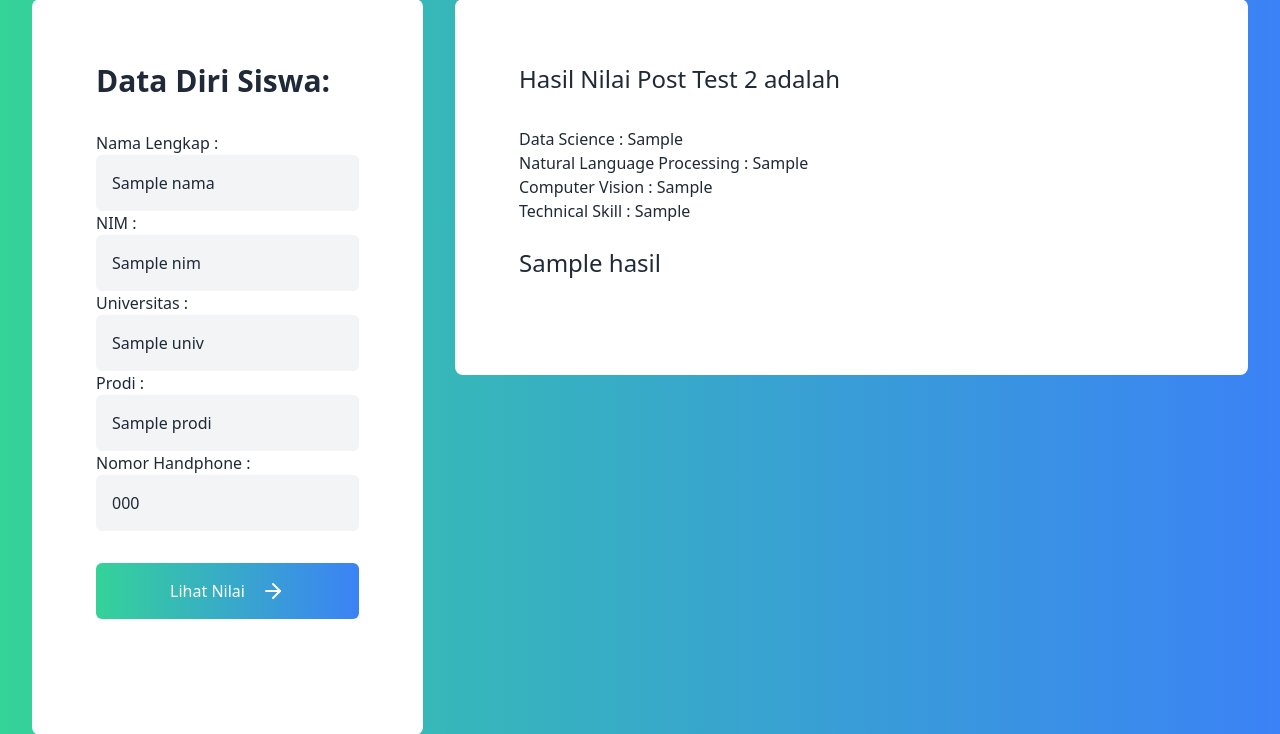
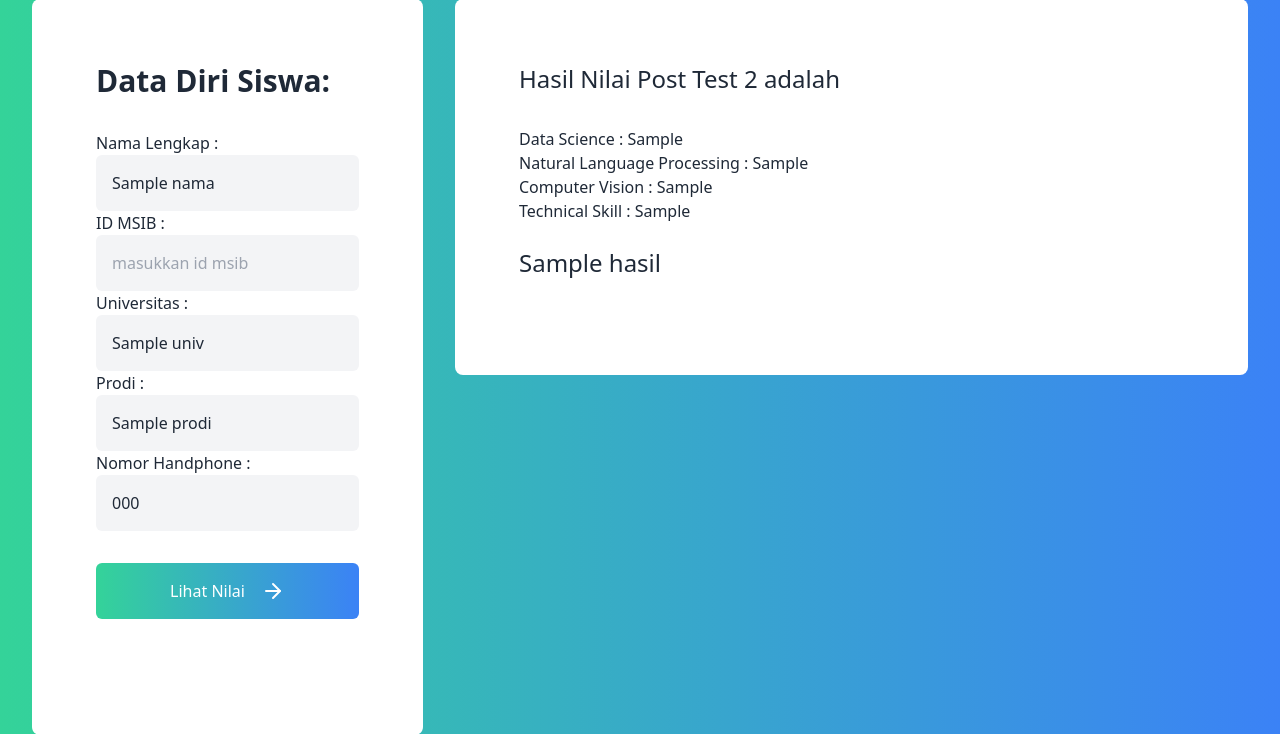
Before and after one commit to afrizalmeka/aplikasi-cek-nilai-post-test, a Flask app: template templates/index.html in a window 1280 px wide. Shown: the part 33-767 px from the top of the page. Run offline with Flask 2, Linux system fonts and the light colour scheme; the template is opened without the code that fills it: most values are stand-ins (such as "Sample title", 1, 10 or a date in 2020).

Commit message:
versi beta 2.0

```diff
--- a/app.py
+++ b/app.py
@@ -14,27 +14,22 @@ def predict():
     '''
     Memvalidasi data siswa, jika sesuai akan menampilkan nilainya.
     '''
-    nama, nim, univ, prodi, nomor_hp  = [x for x in request.form.values()]
+    nama, id_msib, univ, prodi, nomor_hp  = [x for x in request.form.values()]
 
     data = []
 
     data.append(str(nama).lower())
-    data.append(str(nim).lower())
+    data.append(int(id_msib))
     data.append(str(univ).lower())
     data.append(str(prodi).lower())
     data.append(int(nomor_hp))
 
+
     dir = "database/database.xlsx"
     df = pd.read_excel(dir)
 
-    df['nim'] = str(df['nim'])
-    # df['ds'] = int(df['ds'])
-    # ds['nlp'] = int(ds['nlp'])
-    # ds['cv'] = int(ds['cv'])
-    # ds['tech'] = int(ds['tech'])
 
     df['nama'] = df['nama'].str.lower()
-    df['nim'] = df['nim'].str.lower()
     df['univ'] = df['univ'].str.lower()
     df['prodi'] = df['prodi'].str.lower()
 
@@ -48,9 +43,13 @@ def predict():
     hasil = ''
 
     for x in df.index:
-        name = df['nama'][x]
+        A = df['nama'][x]
+        B = df['id_msib'][x]
+        C = df['univ'][x]
+        D = df['prodi'][x]
+        E = df['nohp'][x]
 
-        if data[0] == name:
+        if data[0] == A and data[1] == B and data[2] == C and data[3] == D and data[4] == E:
             ds = (df['ds'][x])
             nlp = (df['nlp'][x])
             cv = (df['cv'][x])
@@ -60,10 +59,10 @@ def predict():
             break
 
         elif x == size:
-            hasil = 'Data tidak ditemukan !'
+            hasil = 'Maaf, Data tidak ditemukan !'
 
 
-    return render_template('index.html', nilai_ds=ds, nilai_nlp=nlp, nilai_cv=cv, nilai_tech=tech, nama=nama, nim=nim, univ=univ, prodi=prodi, nomor_hp=nomor_hp, hasil=hasil)
+    return render_template('index.html', nilai_ds=ds, nilai_nlp=nlp, nilai_cv=cv, nilai_tech=tech, nama=nama, id_msib=id_msib, univ=univ, prodi=prodi, nomor_hp=nomor_hp, hasil=hasil)
 
 
 if __name__ == '__main__':
--- a/templates/index.html
+++ b/templates/index.html
@@ -46,15 +46,15 @@
                     value="{{ nama }}"
                 >
 
-                <label for="inputNanme4" class="form-label">NIM :</label>
+                <label for="inputNanme4" class="form-label">ID MSIB :</label>
                 <input
-                    type="text"
+                    type="number"
                     class="p-4 bg-gray-100 rounded-md"
-                    id="nim"
-                    name="nim"
-                    placeholder="masukkan nim"
+                    id="id_msib"
+                    name="id_msib"
+                    placeholder="masukkan id msib"
                     required="required"
-                    value="{{ nim }}"
+                    value="{{ id_msib }}"
                 >
 
                 <label for="inputNanme4" class="form-label">Universitas :</label>
```
Also changed, not shown: 2 other files.
